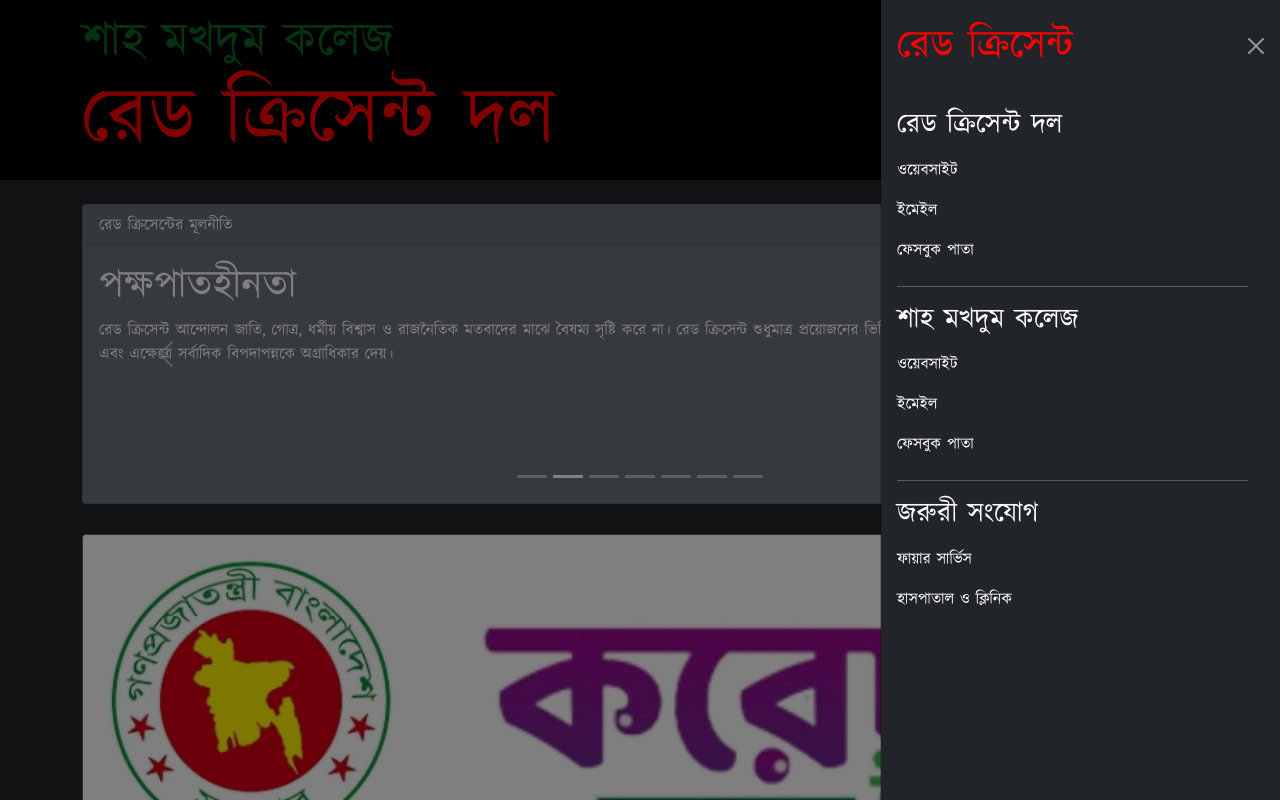
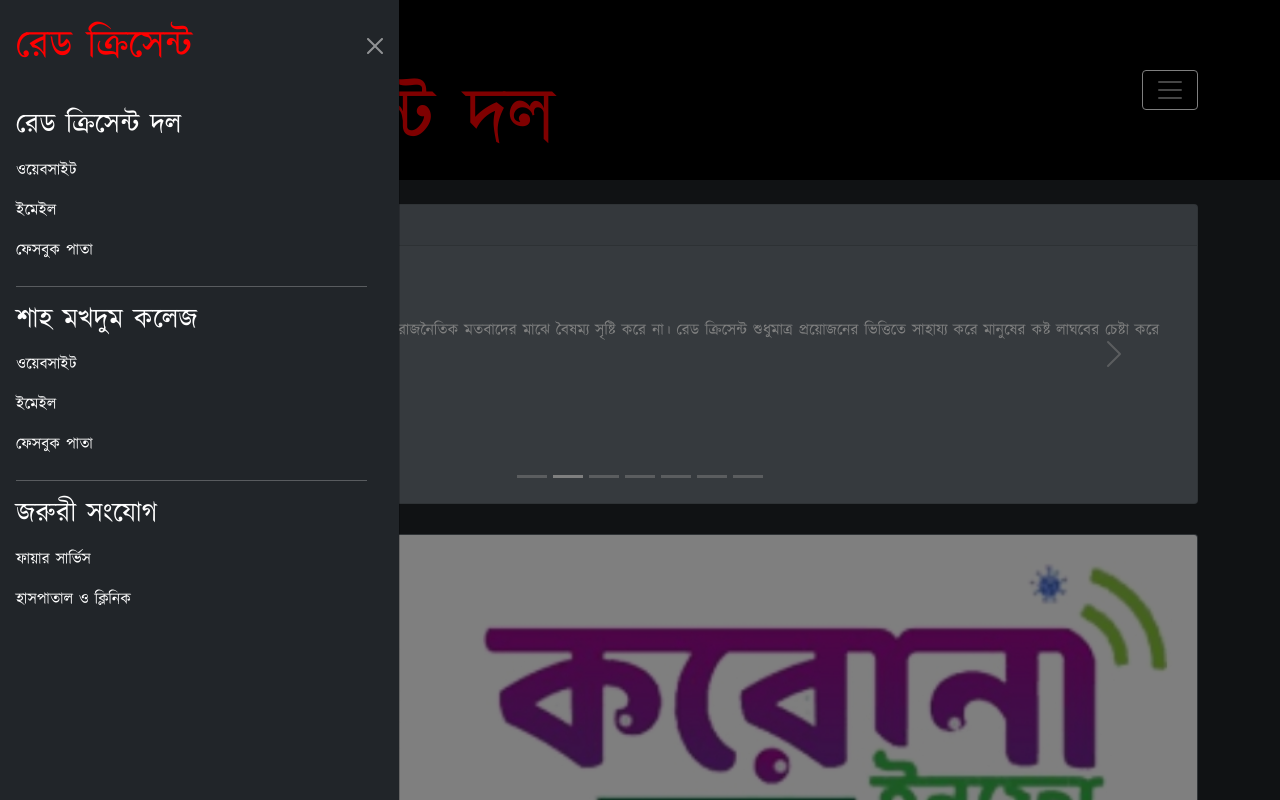
Before and after one commit to tahmid02016/smcrcy, a plain HTML site: page index.html in a window 1280 px wide. Both pictures are taken after a click on the button 1170 px from the left and 89 px from the top of the page. Shown: the top 800 px of the page. Drawn offline with nearby package versions, Linux system fonts and the light colour scheme.

Commit message:
Changed offcanvas-end to offcanvas-start
A change suggested by AR Ahad.

```diff
--- a/index.html
+++ b/index.html
@@ -28,7 +28,7 @@
 				<button class="navbar-toggler border-white" type="button" data-bs-toggle="offcanvas" data-bs-target="#offcanvasNavbar" aria-controls="offcanvasNavbar">
 						<span class="navbar-toggler-icon"></span>
 				</button>
-				<div class="offcanvas offcanvas-end bg-dark text-white" tabindex="-1" id="offcanvasNavbar" aria-labelledby="offcanvasNavbarLabel">
+				<div class="offcanvas offcanvas-start bg-dark text-white" tabindex="-1" id="offcanvasNavbar" aria-labelledby="offcanvasNavbarLabel">
 						<div class="offcanvas-header">
 								<h1 class="offcanvas-title" id="offcanvasNavbarLabel" style="color: red;">রেড ক্রিসেন্ট</h1>
 								<button type="button" class="btn-close btn-close-white text-reset" data-bs-dismiss="offcanvas" aria-label="Close"></button>
```
